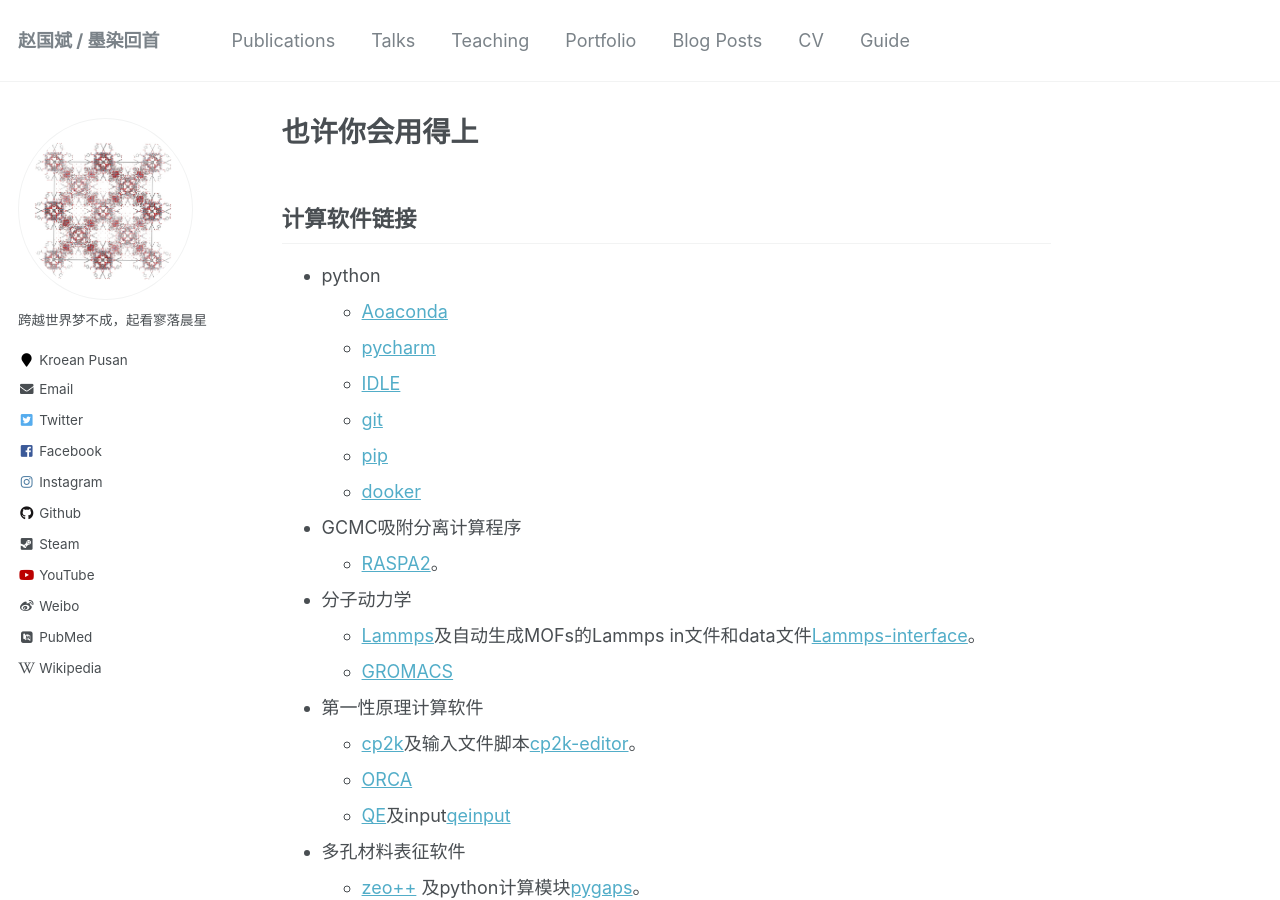
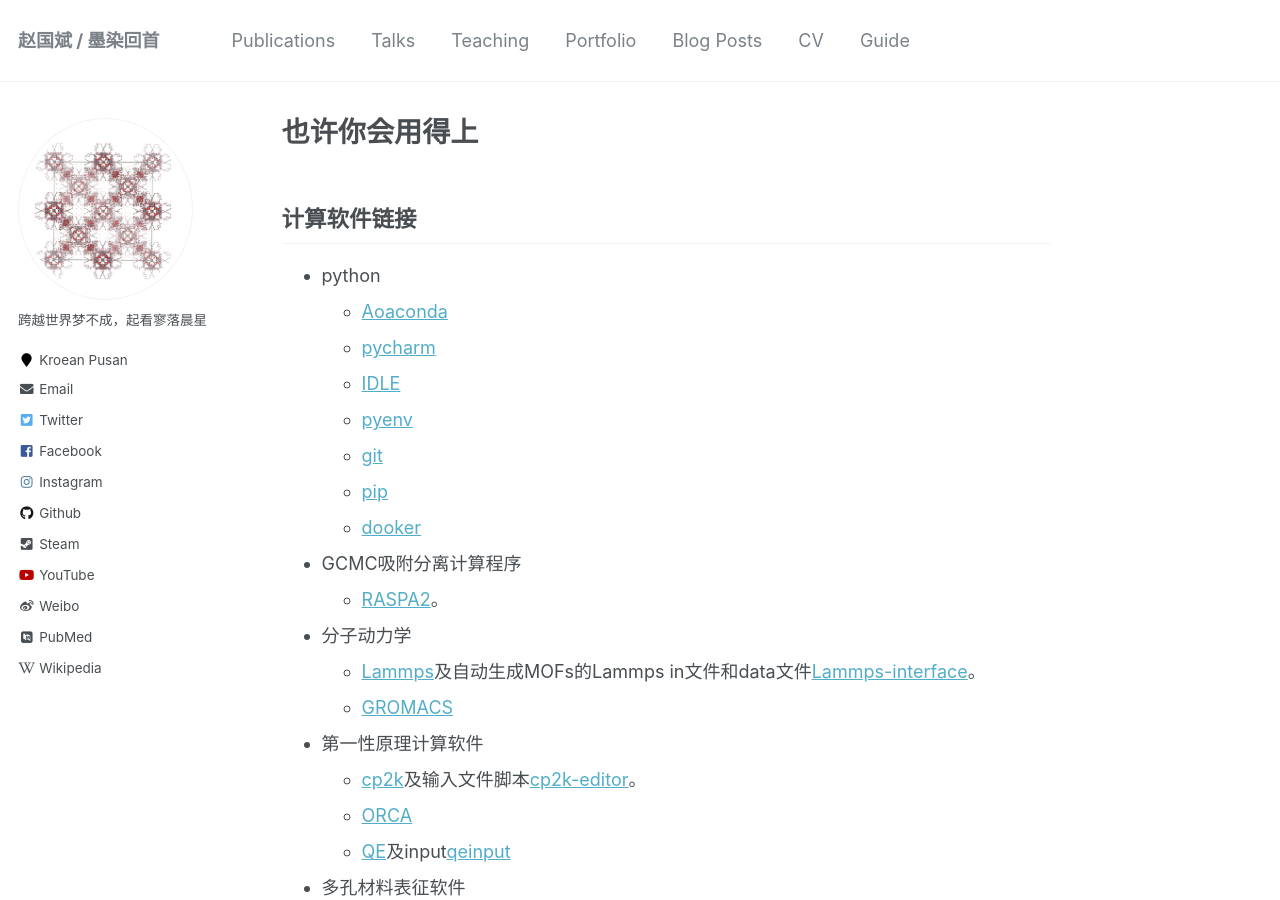
Before and after one commit to sxm13/ZGBshenxiaomoCV.github.io, a Jekyll site: the page built from _pages/markdown.md, in a window 1280 px wide and 900 px high. Built offline with Jekyll 4.4.1, drawn with Linux system fonts in a browser that asks for light colours; some web fonts are replaced.

Commit message:
Update markdown.md

```diff
--- a/_pages/markdown.md
+++ b/_pages/markdown.md
@@ -13,6 +13,7 @@ redirect_from:
   * [Aoaconda](https://www.anaconda.com/ "python")
   * [pycharm](https://www.jetbrains.com/pycharm/ "python")
   * [IDLE](https://www.python.org/ "python")
+  * [pyenv](https://github.com/pyenv/pyenv "pyenv")
   * [git](https://git-scm.com/ "git")
   * [pip](https://pypi.org/project/pip/ "pip")
   * [dooker](https://www.docker.com/ "dooker")
```
